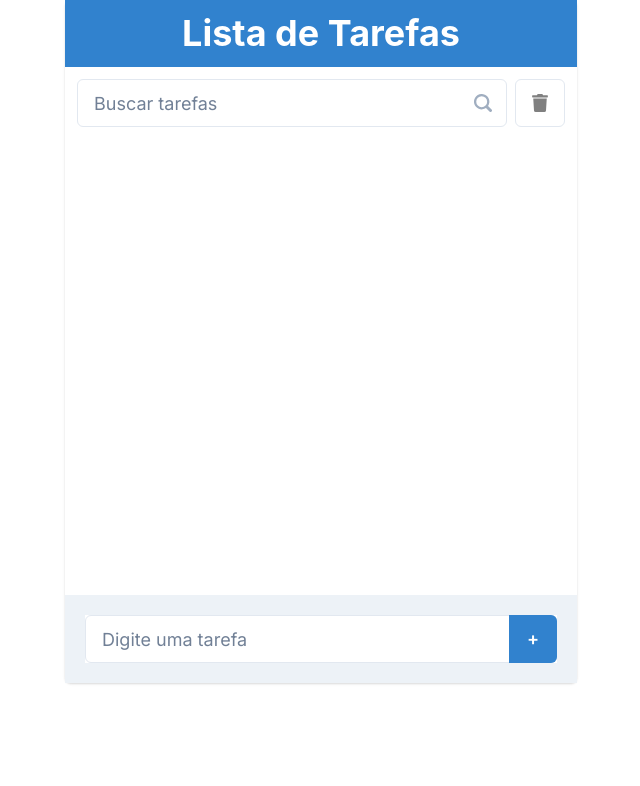
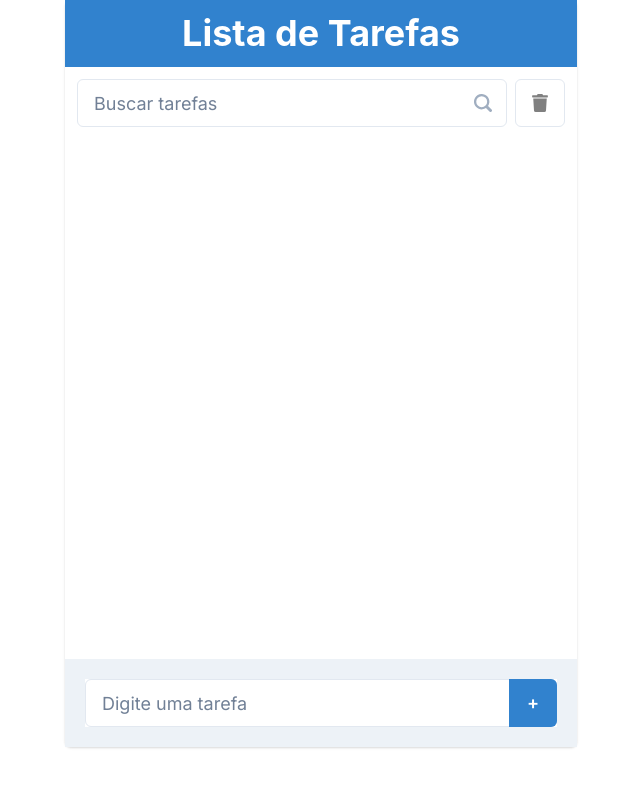
Before and after one commit to ivancmc/todo-app, a Next.js app: page / in a window 1280 px wide. Shown: the top 786 px of the page, without its empty margins (319-959 px from the left). Built offline with nearby package versions, Linux system fonts and the light colour scheme.

Commit message:
Height full

```diff
--- a/src/app/page.tsx
+++ b/src/app/page.tsx
@@ -92,7 +92,7 @@ const TodoApp = () => {
   return (
     <Layout>
       <Center>
-        <Card align={"center"} w={["sm", "md", "lg"]}>
+        <Card align={"center"} w={["sm", "md", "lg"]} h="full">
           <CardHeader w={"full"} p={0}>
             <Heading
               w={"full"}
@@ -140,7 +140,7 @@ const TodoApp = () => {
             </HStack>
           </CardHeader>
           <CardBody
-            minH={["md"]}
+            minH={["lg"]}
             maxH={["md", "md", "lg"]}
             overflow={"auto"}
             p={3}
```
